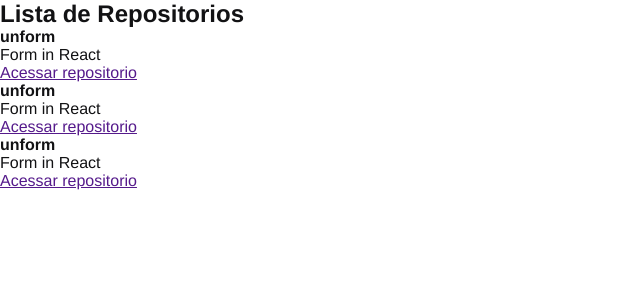
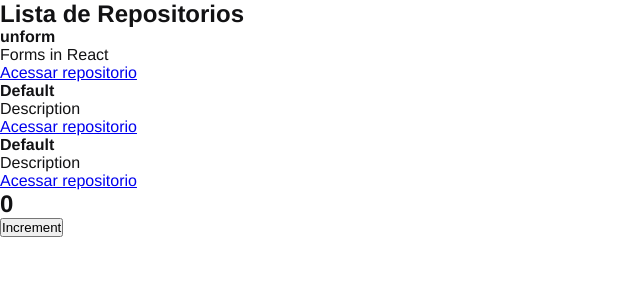
Before and after one commit to ricardo85x/01-github-explorer, a React app: page / in a window 1280 px wide. Shown: the top 300 px of the page, without its empty margins (0-640 px from the left). Built offline with nearby package versions, Linux system fonts and the light colour scheme.

Commit message:
added plugin react refresh

```diff
--- a/package.json
+++ b/package.json
@@ -18,9 +18,11 @@
     "@babel/core": "^7.13.10",
     "@babel/preset-env": "^7.13.10",
     "@babel/preset-react": "^7.12.13",
+    "@pmmmwh/react-refresh-webpack-plugin": "^0.4.3",
     "cross-env": "^7.0.3",
     "css-loader": "^5.1.2",
     "html-webpack-plugin": "^5.3.1",
+    "react-refresh": "^0.9.0",
     "sass-loader": "^11.0.1",
     "style-loader": "^2.0.0",
     "webpack": "^5.25.0",
--- a/src/App.js
+++ b/src/App.js
@@ -1,9 +1,16 @@
+import { Counter } from './components/Counter'
 import {RepositoryList} from './components/RepositoryList'
 
 import './styles/global.scss'
 
 
 export function App() {
+    return (
+        <>
 
-    return <RepositoryList />
+            <RepositoryList />
+            <Counter />
+
+        </>
+    )
 }
--- /dev/null
+++ b/src/components/Counter.jsx
@@ -0,0 +1,18 @@
+import {useState} from 'react'
+
+export function Counter() {
+
+    const [counter, setCounter] = useState(0)
+
+    function increment() {
+        setCounter(counter+1)
+    }
+
+    return (
+        <div>
+            <h2>{counter}</h2>
+            <button type="button" onClick={increment}>Increment</button>
+        </div>
+
+    );
+}
--- /dev/null
+++ b/src/components/RepositoryItem.jsx
@@ -0,0 +1,12 @@
+export function RepositoryItem( {repository}) {
+    return (
+        <li>
+            <strong>{repository?.name ?? 'Default'}</strong>
+            <p>{repository?.description ?? 'Description'}</p>
+
+            <a href={repository?.link ?? '#'}>
+                Acessar repositorio
+            </a>
+        </li>
+    );
+}
--- a/src/components/RepositoryList.js
+++ /dev/null
@@ -1,38 +0,0 @@
-
-export function RepositoryList() {
-    return (
-        <section className="repository-list">
-            <h1>Lista de Repositorios</h1>
-
-            <ul>
-                <li>
-                    <strong>unform</strong>
-                    <p>Form in React</p>
-
-                    <a href="">
-                        Acessar repositorio
-                    </a>
-                </li>
-
-                <li>
-                    <strong>unform</strong>
-                    <p>Form in React</p>
-
-                    <a href="">
-                        Acessar repositorio
-                    </a>
-                </li>
-
-                <li>
-                    <strong>unform</strong>
-                    <p>Form in React</p>
-
-                    <a href="">
-                        Acessar repositorio
-                    </a>
-                </li>
-            </ul>
-
-        </section>
-    )
-}
--- a/src/components/RepositoryList.jsx
+++ b/src/components/RepositoryList.jsx
@@ -0,0 +1,24 @@
+import { RepositoryItem } from "./RepositoryItem";
+
+const repository  = {
+    name: 'unform',
+    description: 'Forms in React',
+    link: 'http://github.com/unform/unform'
+}
+
+export function RepositoryList() {
+    return (
+        <section className="repository-list">
+            <h1>Lista de Repositorios</h1>
+
+            <ul>
+
+            <RepositoryItem  repository={repository} />
+            <RepositoryItem />
+            <RepositoryItem />
+
+            </ul>
+
+        </section>
+    )
+}
--- a/webpack.config.js
+++ b/webpack.config.js
@@ -1,5 +1,7 @@
 const path = require('path');
 const HtmlWebpackPlugin = require('html-webpack-plugin');
+const ReactRefreshWebpackPlugin = require('@pmmmwh/react-refresh-webpack-plugin');
+
 
 const isDevelopment = process.env.NODE_ENV !== 'production'
 
@@ -18,19 +20,29 @@
     },
 
     devServer: {
-        contentBase: path.resolve(__dirname, 'public')
+        contentBase: path.resolve(__dirname, 'public'),
+        hot: true
     },
     plugins: [
+        isDevelopment && new ReactRefreshWebpackPlugin(),
         new HtmlWebpackPlugin({
             template: path.resolve(__dirname, 'public', 'index.html')
         })
-    ],
+    ].filter(Boolean),
+
     module: {
         rules: [
             {
                 test: /\.jsx?$/,
                 exclude: /node_modules/,
-                use: 'babel-loader'
+                use: {
+                    loader: 'babel-loader',
+                    options: {
+                        plugins: [
+                            isDevelopment && require.resolve('react-refresh/babel')
+                        ].filter(Boolean)
+                    }
+                }
             },
             {
                 test: /\.scss$/,
```
Also changed, not shown: 1 other file (tests, documents, lock files or other folders).
